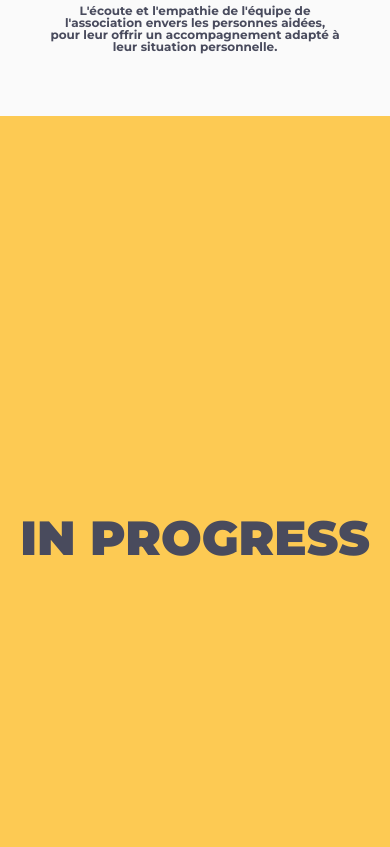
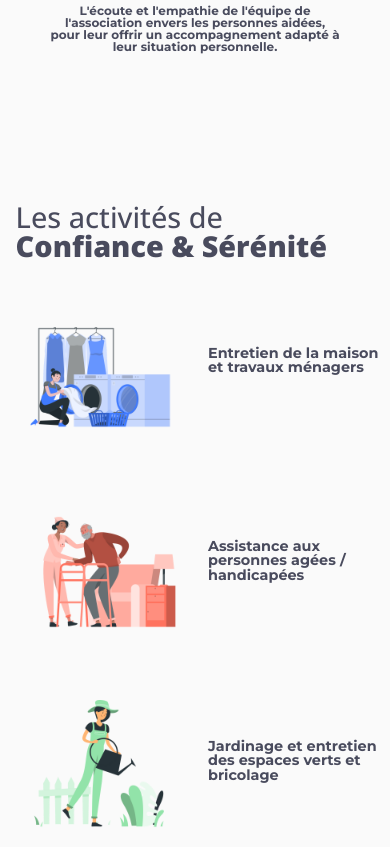
Before and after one commit to anzivinojul/cfse, a SvelteKit app: page / in a window 390 px wide. Shown: the part 1150-1997 px from the top of the page. Built offline with nearby package versions, Linux system fonts and the light colour scheme.

Commit message:
responsive for activities page

```diff
--- a/src/routes/+page.svelte
+++ b/src/routes/+page.svelte
@@ -8,8 +8,8 @@
 
 <Header />
 <Landing />
+<Activites />
 <!--
-    <Activites />
     <Mission />
     <Values />
 -->
--- a/src/routes/components/Activites.svelte
+++ b/src/routes/components/Activites.svelte
@@ -39,20 +39,19 @@
 
     .container-activities {
         width: 100%;
-        height: 100vh;
-        min-height: 100vh;
+        height: calc(100vh - 100px);
+        min-height: 590px;
         position: relative;
         display: flex;
         flex-direction: column;
-        padding-top: 100px;
 
         .activities-title {
 
             font-family: $font_opensans;
             font-size: 2.8em;
             color: $text;
-            padding-top: 20px;
-            padding-left: 65px;
+            padding-top: 2vh;
+            padding-left: 4vw;
 
             #title_firstline {
                 font-weight: 500;
@@ -80,9 +79,10 @@
                 padding-right: space(6);
 
                 .activities-img {
-                    width: 400px;
-                    height: 400px;
+                    width: 80%;
+                    height: 80%;
                 }
+
                 .activities-text {
                     font-family: $font_montserrat;
                     font-weight: bold;
@@ -94,4 +94,133 @@
         }
 
     }
+
+    @media screen and (max-width: 1500px) {
+
+        .container-activities {
+
+            .activities-title {
+
+                font-size: 2.4em;
+
+            }
+
+            .activities-list {
+
+                .activities-card {
+
+                    .activities-text {
+                        font-size: 1.3em;
+                    }
+                }
+            }
+
+        }
+
+    }
+
+    @media screen and (max-width: $xxl) {
+
+        .container-activities {
+
+            height: auto;
+            padding-top: 100px;
+
+            .activities-title {
+
+                font-size: 2.2em;
+
+            }
+
+            .activities-list {
+                flex-direction: column;
+                align-items: center;
+                width: 100%;
+                height: 100%;
+
+                .activities-card {
+                    display: flex;
+                    flex-direction: row;
+                    align-items: center;
+                    flex: 1;
+
+                    .activities-img {
+                        width: 40%;
+                        min-width: 250px;
+                        height: auto;
+                    }
+
+                    .activities-text {
+                        justify-self: center;
+                        padding: 0 space(4) 0 space(4);
+                        width: 80%;
+                        font-size: 1.3em;
+                        text-align: start;
+                    }
+                }
+            }
+        }
+    }
+
+    @media screen and (max-width: $l) {
+
+        .container-activities {
+
+            padding-top: 70px;
+
+
+            .activities-title {
+
+                font-size: 2em;
+
+            }
+
+            .activities-list {
+
+                .activities-card {
+                    padding-left: space(2);
+                    padding-right: space(2);
+
+                    .activities-img {
+                        min-width: 250px;
+                    }
+
+                    .activities-text {
+                        padding: 0 space(2) 0 space(2);
+                        font-size: 1.1em;
+                    }
+                }
+            }
+        }
+    }
+
+    @media screen and (max-width: $m) {
+
+        .container-activities {
+
+            .activities-title {
+
+                font-size: 1.8em;
+
+            }
+
+            .activities-list {
+
+                .activities-card {
+                    padding-left: 0;
+                    padding-right: 0;
+
+                    .activities-img {
+                        min-width: 200px;
+                    }
+
+                    .activities-text {
+                        padding: 0 space(1) 0 space(1);
+                        font-size: 0.9em;
+                    }
+                }
+            }
+        }
+    }
+
 </style>
--- a/src/routes/components/Landing.svelte
+++ b/src/routes/components/Landing.svelte
@@ -81,7 +81,8 @@
 
     .container-landing {
         width: 100%;
-        min-height: calc(100vh - 130px);
+        height: calc(100vh - 130px);
+        min-height: 590px;
         position: relative;
         display: flex;
         justify-content: center;
@@ -101,14 +102,13 @@
             -o-background-size: cover;
             background-size: cover;
             background-attachment: scroll;
-            transition: .4s ease;
         }
 
         .container-hero {
             position: relative;
             width: 100%;
             height: calc(100vh - 130px);
-            min-height: 720px;
+            min-height: 590px;
             display: flex;
             flex-direction: column;
 
@@ -315,15 +315,15 @@
     @media screen and (max-width: $xl) {
 
         .container-landing {
-            min-height: calc(100vh - 85px);
+            height: calc(100vh - 85px);
 
             .background-landing {
-                min-height: calc(100vh - 85px);
+                height: calc(100vh - 85px);
                 top: -42px;
             }
 
             .container-hero {
-                min-height: calc(100vh - 85px);
+                height: calc(100vh - 85px);
 
                 .container-hero-top {
 
@@ -366,10 +366,6 @@
     @media screen and (max-width: $l) {
 
         .container-landing {
-
-            .background-landing {
-
-            }
 
             .container-hero {
                 gap: 6vh;
@@ -425,7 +421,7 @@
     @media screen and (max-width: $m) {
 
         .container-landing {
-            min-height: calc(110vh - 85px);
+            height: calc(110vh - 85px);
 
             .background-landing {
                 height: calc(110vh - 85px);
@@ -470,7 +466,7 @@
     @media screen and (max-width: $s) {
 
         .container-landing {
-            min-height: calc(150vh - 85px);
+            height: calc(150vh - 85px);
 
             .background-landing {
                 height: calc(150vh - 85px);
```
